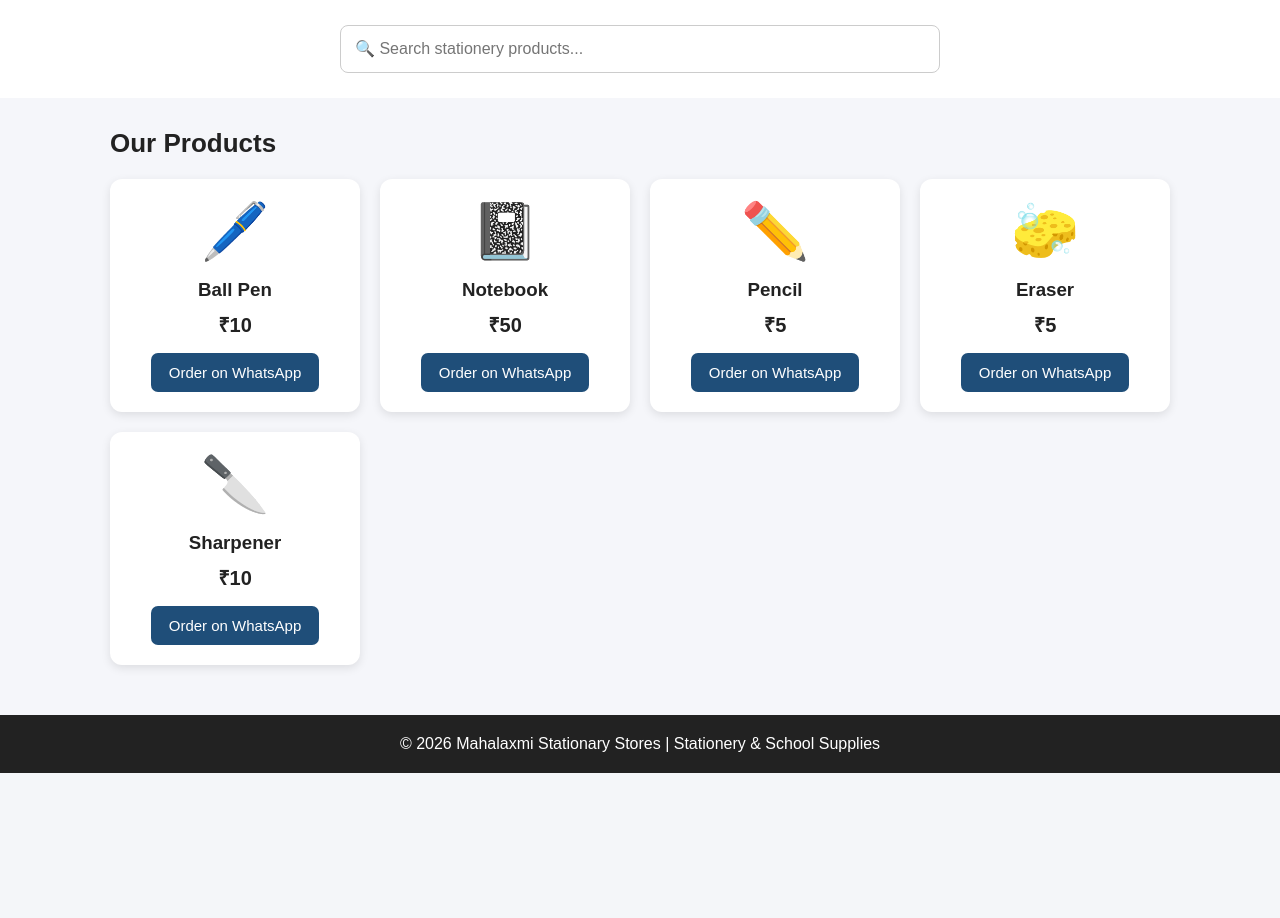
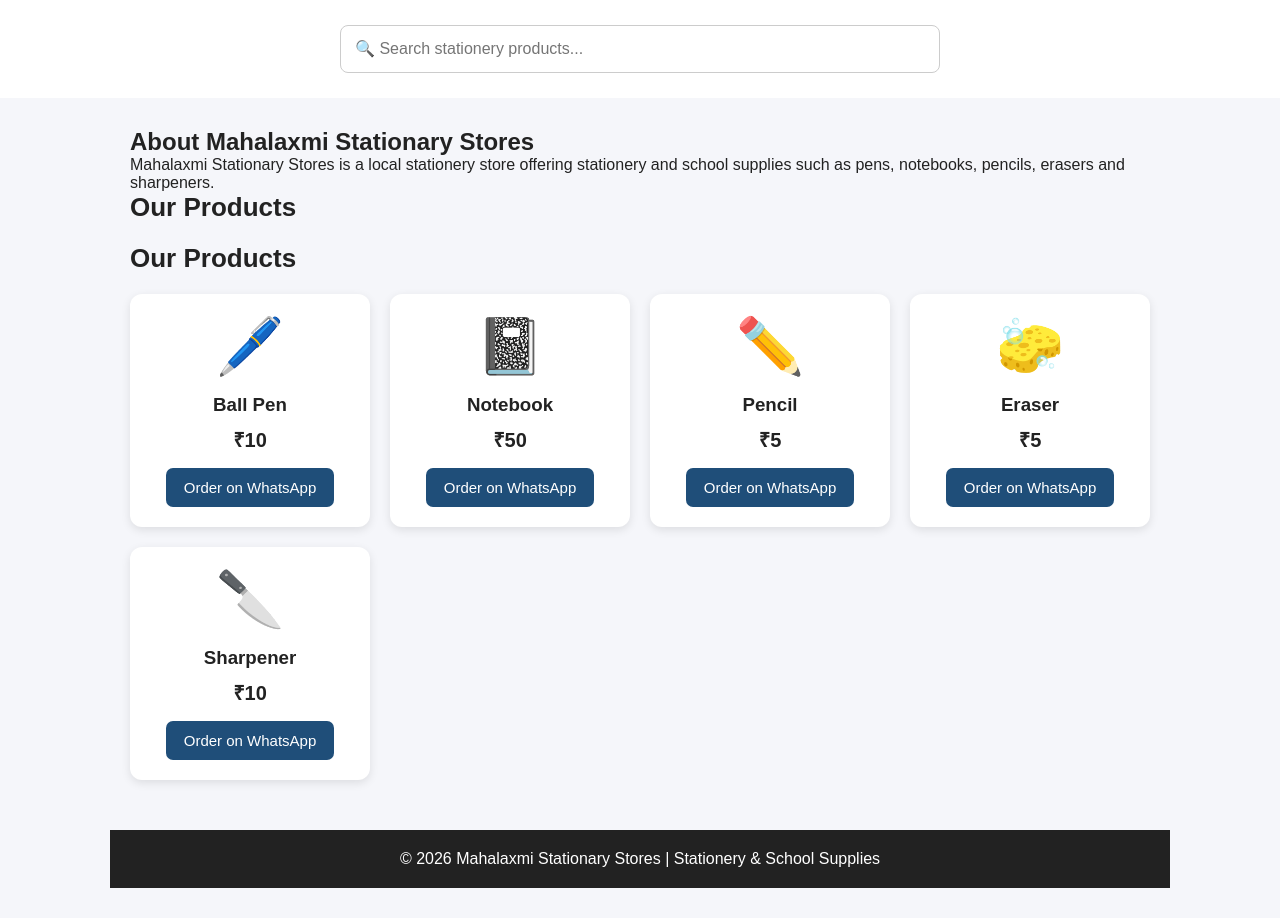
Before and after one commit to ashoknaik2026/mahalaxmi-stores, a Flask app: page / in a window 1280 px wide. Shown: the part 104-1022 px from the top of the page. Before the commit the page ends 877 px from the top, so only its background shows below. Run offline with Flask 3, Linux system fonts and the light colour scheme.

Commit message:
Add About section to index.html
Added an 'About' section for Mahalaxmi Stationary Stores.

```diff
--- a/templates/index.html
+++ b/templates/index.html
@@ -132,7 +132,17 @@
 </div>
 
 <div class="container">
+<div class="container">
 
+    <h2>About Mahalaxmi Stationary Stores</h2>
+
+    <p>
+        Mahalaxmi Stationary Stores is a local stationery store
+        offering stationery and school supplies such as pens,
+        notebooks, pencils, erasers and sharpeners.
+    </p>
+
+    <h2 class="section-title">Our Products</h2>
     <h2 class="section-title">Our Products</h2>
 
     <div class="products">
```
